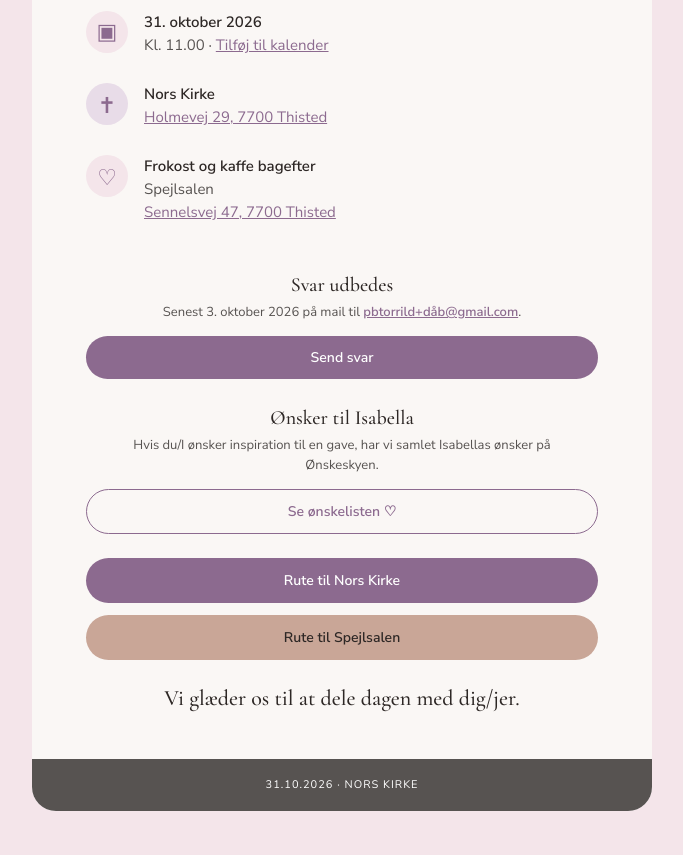
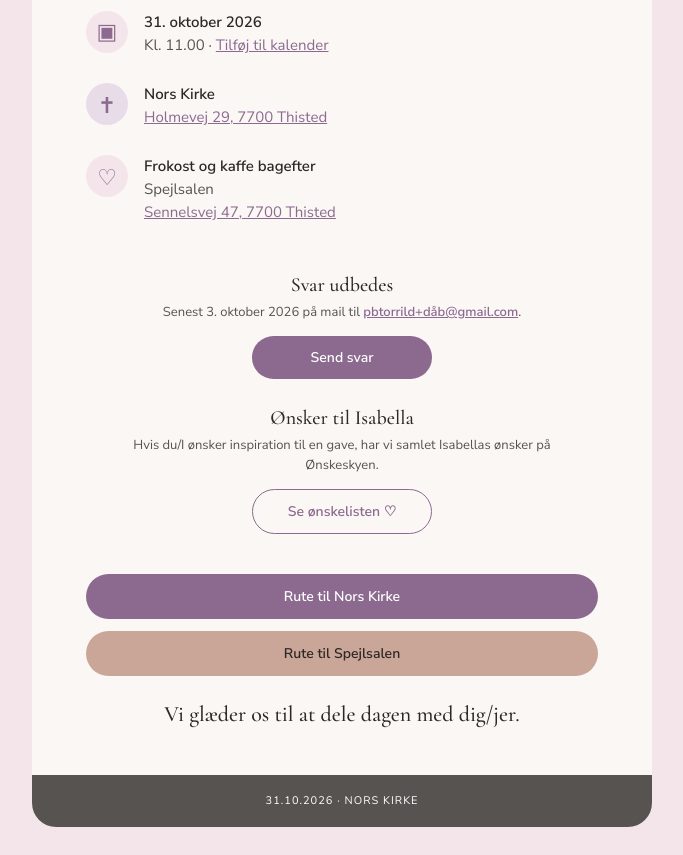
Before and after one commit to pbtorrild/Barnedaab-Isabella, a plain HTML site: page email.html in a window 1280 px wide. Shown: the part 1171-2026 px from the top of the page, without its empty margins (298-981 px from the left). Drawn offline with nearby package versions, Linux system fonts and the light colour scheme.

Commit message:
Add files via upload

```diff
--- a/email.html
+++ b/email.html
@@ -91,7 +91,7 @@
                 </tr>
                 <tr>
                   <td style="padding:6px 0 10px;">
-                    <a href="mailto:pbtorrild+dåb@gmail.com?subject=Svar%20p%C3%A5%20invitation%20til%20Isabellas%20barned%C3%A5b&body=Vi%20kommer%202%20voksne%20og%202%20b%C3%B8rn" style="display:block; padding:12px 16px; border-radius:999px; background-color:#8c6a8f; color:#ffffff; text-align:center; text-decoration:none; font-family:'Nunito Sans',Arial,sans-serif; font-size:14px; font-weight:600;">Send svar</a>
+                    <a href="mailto:pbtorrild+dåb@gmail.com?subject=Svar%20p%C3%A5%20invitation%20til%20Isabellas%20barned%C3%A5b&body=Vi%20kommer%202%20voksne%20og%202%20b%C3%B8rn" style="display:block; width:180px; max-width:100%; box-sizing:border-box; margin:0 auto; padding:12px 16px; border-radius:999px; background-color:#8c6a8f; color:#ffffff; text-align:center; text-decoration:none; font-family:'Nunito Sans',Arial,sans-serif; font-size:14px; font-weight:600;">Send svar</a>
                   </td>
                 </tr>
                 <tr>
@@ -102,11 +102,11 @@
                 </tr>
                 <tr>
                   <td style="padding:6px 0 18px;">
-                    <a href="https://onskeskyen.dk/s/es94pk" style="display:block; padding:12px 16px; border-radius:999px; border:1px solid #8c6a8f; color:#8c6a8f; text-align:center; text-decoration:none; font-family:'Nunito Sans',Arial,sans-serif; font-size:14px; font-weight:600;">Se ønskelisten ♡</a>
+                    <a href="https://onskeskyen.dk/s/es94pk" style="display:block; width:180px; max-width:100%; box-sizing:border-box; margin:0 auto; padding:12px 16px; border-radius:999px; border:1px solid #8c6a8f; color:#8c6a8f; text-align:center; text-decoration:none; font-family:'Nunito Sans',Arial,sans-serif; font-size:14px; font-weight:600;">Se ønskelisten ♡</a>
                   </td>
                 </tr>
                 <tr>
-                  <td style="padding:6px 0;">
+                  <td style="padding:22px 0 6px;">
                     <a href="https://www.google.com/maps/dir/?api=1&destination=Nors+Kirke%2C+Holmevej+29%2C+7700+Thisted" style="display:block; padding:13px 16px; border-radius:999px; background-color:#8c6a8f; color:#ffffff; text-align:center; text-decoration:none; font-family:'Nunito Sans',Arial,sans-serif; font-size:14px; font-weight:600;">Rute til Nors Kirke</a>
                   </td>
                 </tr>
```
Also changed, not shown: index.html (+2 -0 lines).
